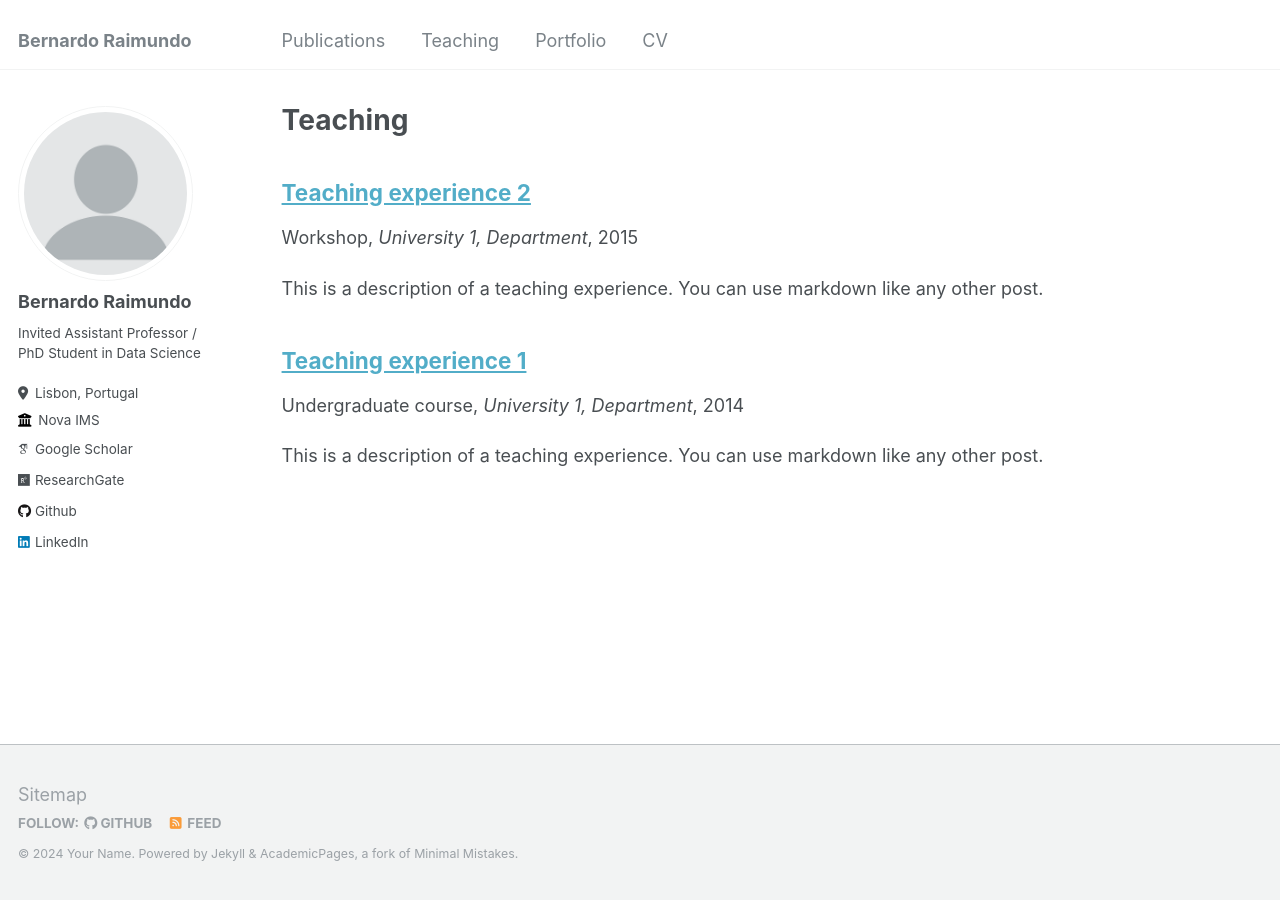
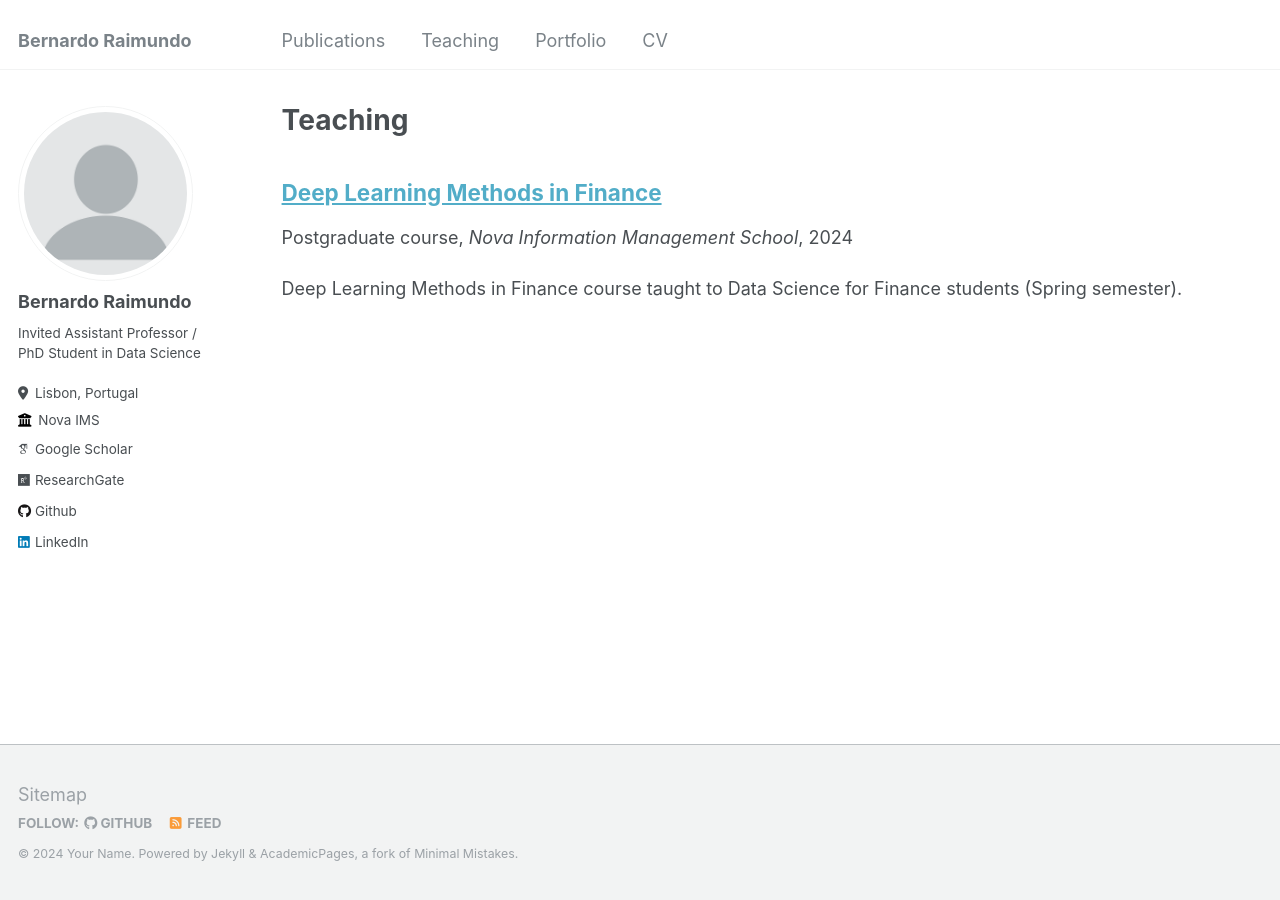
Before and after one commit to BernardoRaimundo/BernardoRaimundo.github.io, a Jekyll site: the page built from _pages/teaching.html, in a window 1280 px wide. Built offline with Jekyll 4.4.1, drawn with Linux system fonts in a browser that asks for light colours; some web fonts are replaced.

Commit message:
Update Teaching

```diff
--- a/_teaching/2014-spring-teaching-1.md
+++ b/_teaching/2014-spring-teaching-1.md
@@ -1,14 +1,23 @@
 ---
-title: "Teaching experience 1"
+title: "Deep Learning Methods in Finance"
 collection: teaching
-type: "Undergraduate course"
-permalink: /teaching/2014-spring-teaching-1
-venue: "University 1, Department"
-date: 2014-01-01
+type: "Postgraduate course"
+permalink: /teaching/DLMF
+venue: "Nova Information Management School"
+date: 2024-01-01
 location: "City, Country"
 ---
 
-This is a description of a teaching experience. You can use markdown like any other post.
+
+Deep Learning Methods in Finance course taught to Data Science for Finance students (Spring semester).
+
+Academic Year 2023/2024
+
+* The course syllabus is available [here](https://raw.githubusercontent.com/BernardoRaimundo/BernardoRaimundo.github.io/master/files/Syllabus Deep Learning Methods in Finance 2023-24.pdf).
+
+test
+
+<!--
 
 Heading 1
 ======
@@ -18,3 +27,5 @@ Heading 2
 
 Heading 3
 ======
+
+-->
--- a/_teaching/2015-spring-teaching-2.md
+++ /dev/null
@@ -1,20 +0,0 @@
----
-title: "Teaching experience 2"
-collection: teaching
-type: "Workshop"
-permalink: /teaching/2015-spring-teaching-1
-venue: "University 1, Department"
-date: 2015-01-01
-location: "City, Country"
----
-
-This is a description of a teaching experience. You can use markdown like any other post.
-
-Heading 1
-======
-
-Heading 2
-======
-
-Heading 3
-======
```
